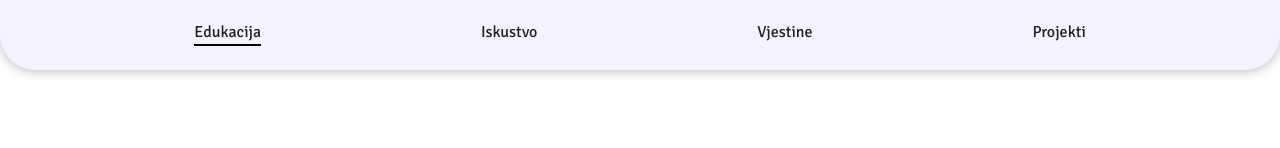
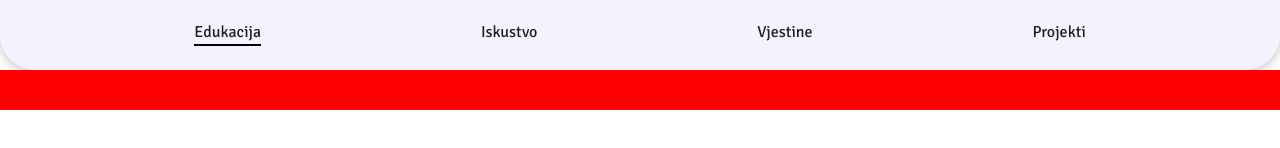
Before and after one commit to adi618/projekat-praksa.ba_frontend, a React (Create React App) app: page /profil in a window 1280 px wide. Shown: the part 610-758 px from the top of the page. Built offline with nearby package versions, Linux system fonts and the light colour scheme.

Commit message:
added tab files

```diff
--- /dev/null
+++ b/src/containers/Profile/EducationTab.js
@@ -0,0 +1,7 @@
+const EducationTab = () => {
+  return (
+    <div style={{ width: "100%", height: "40px", backgroundColor: "red" }} />
+  );
+};
+
+export default EducationTab;
--- /dev/null
+++ b/src/containers/Profile/ExperienceTab.js
@@ -0,0 +1,7 @@
+const ExperienceTab = () => {
+  return (
+    <div style={{ width: "100%", height: "40px", backgroundColor: "blue" }} />
+  );
+};
+
+export default ExperienceTab;
--- /dev/null
+++ b/src/containers/Profile/ProjectsTab.js
@@ -0,0 +1,5 @@
+const ProjectsTab = () => {
+  return <div />;
+};
+
+export default ProjectsTab;
--- /dev/null
+++ b/src/containers/Profile/SkillsTab.js
@@ -0,0 +1,5 @@
+const SkillsTab = () => {
+  return <div />;
+};
+
+export default SkillsTab;
--- a/src/pages/Profile.js
+++ b/src/pages/Profile.js
@@ -1,6 +1,10 @@
 import { useState } from "react";
+import { Box, Typography, CardMedia } from "@mui/material";
 
-import { Box, Typography, CardMedia } from "@mui/material";
+import EducationTab from "../containers/Profile/EducationTab";
+import ExperienceTab from "../containers/Profile/ExperienceTab";
+import SkillsTab from "../containers/Profile/SkillsTab";
+import ProjectsTab from "../containers/Profile/ProjectsTab";
 
 const Profile = () => {
   const [activeTab, setActiveTab] = useState(0);
@@ -80,12 +84,17 @@ const Profile = () => {
                 borderBottom: index === activeTab ? "2px solid black" : "none",
               }}
               onClick={() => tabChangeHandler(index)}
+              key={index}
             >
               {option}
             </Typography>
           ))}
         </Box>
       </Box>
+      {activeTab === 0 && <EducationTab></EducationTab>}
+      {activeTab === 1 && <ExperienceTab></ExperienceTab>}
+      {activeTab === 2 && <SkillsTab></SkillsTab>}
+      {activeTab === 3 && <ProjectsTab></ProjectsTab>}
     </>
   );
 };
```
